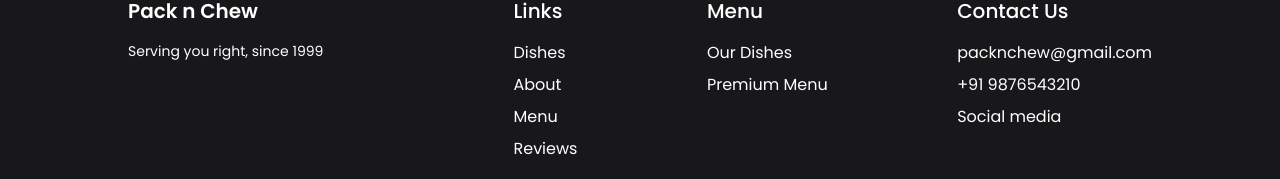
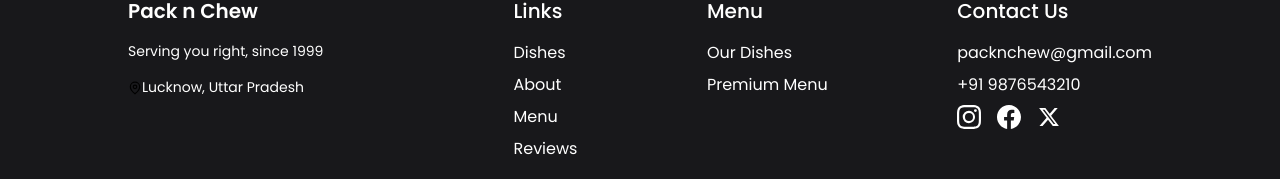
Before and after one commit to hneelabh/PacknChew, a React (Vite) app: page / in a window 1280 px wide. Shown: the part 1635-1814 px from the top of the page. Built offline with nearby package versions, Linux system fonts and the light colour scheme.

Commit message:
Added Footer

```diff
--- a/src/components/Footer.jsx
+++ b/src/components/Footer.jsx
@@ -2,6 +2,7 @@ import React from "react";
 import { BsFacebook } from "react-icons/bs";
 import { RiTwitterXFill } from "react-icons/ri";
 import { BsInstagram } from "react-icons/bs";
+import { GrLocation } from "react-icons/gr";
 
 const Footer = () => {
   return (
@@ -11,6 +12,11 @@ const Footer = () => {
           <h1 className=" font-semibold text-xl pb-4">Pack n Chew</h1>
           <p className=" text-sm">
             Serving you right, since 1999
+          </p>
+          <p className="flex text-sm mt-4">
+            <div className="mt-1"> <GrLocation/> </div>
+
+            Lucknow, Uttar Pradesh
           </p>
         </div>
         <div>
@@ -74,12 +80,33 @@ const Footer = () => {
             >
               +91 9876543210
             </a>
-            <a
-              className=" hover:text-brightColor transition-all cursor-pointer"
-              href="/"
-            >
-              Social media
-            </a>
+
+            <div className="flex flex-rowjustify-center gap-4">
+      <a
+        className="hover:text-brightColor transition-all cursor-pointer"
+        href="https://www.instagram.com"
+        target="_blank"
+        rel="noopener noreferrer"
+      >
+        <BsInstagram size={24} />
+      </a>
+      <a
+        className="hover:text-brightColor transition-all cursor-pointer"
+        href="https://www.facebook.com"
+        target="_blank"
+        rel="noopener noreferrer"
+      >
+        <BsFacebook size={24} />
+      </a>
+      <a
+        className="hover:text-brightColor transition-all cursor-pointer"
+        href="https://www.twitter.com"
+        target="_blank"
+        rel="noopener noreferrer"
+      >
+        <RiTwitterXFill size={24} />
+      </a>
+    </div>
           </nav>
         </div>
       </div>
```
